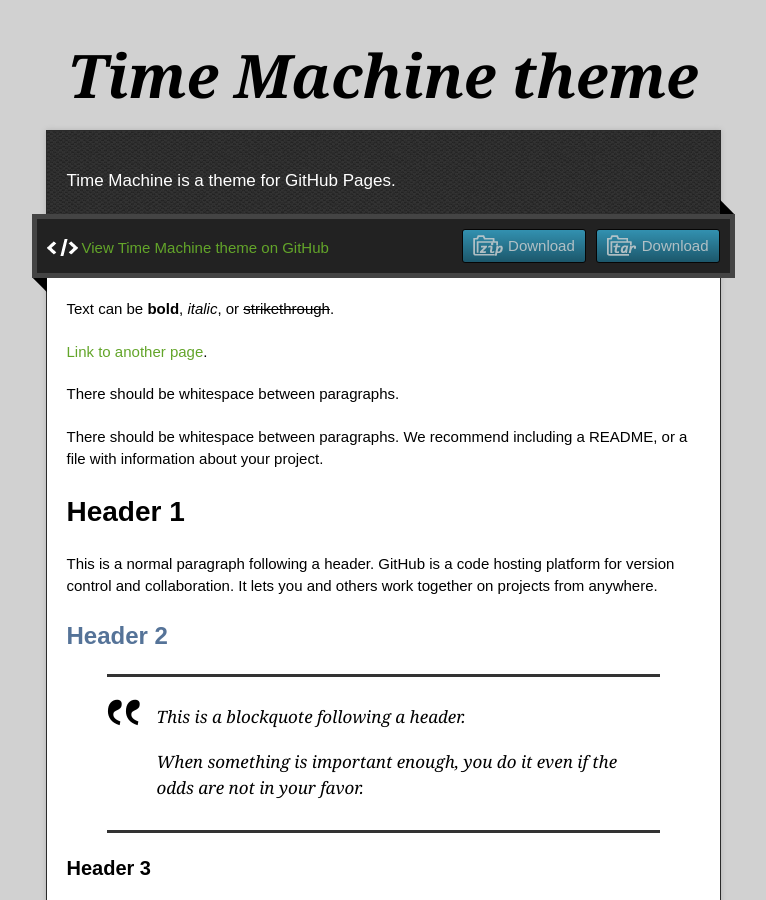
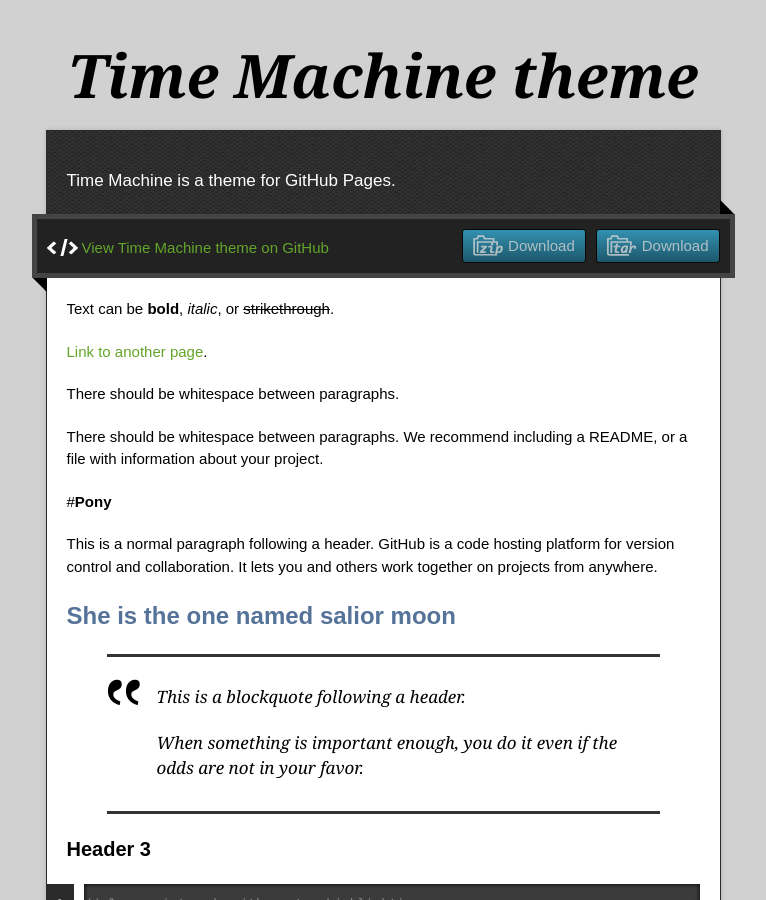
Before and after one commit to stankiewicz565/piggles.github.io, a Jekyll site: the page built from index.md, in a window 1280 px wide and 900 px high. Shown: the whole window, without its empty margins (257-1023 px from the left). Built offline with Jekyll 4.4.1, drawn with Linux system fonts in a browser that asks for light colours.

Commit message:
updated the text

```diff
--- a/index.md
+++ b/index.md
@@ -10,11 +10,11 @@ There should be whitespace between paragraphs.
 
 There should be whitespace between paragraphs. We recommend including a README, or a file with information about your project.
 
-# Header 1
+#**Pony**
 
 This is a normal paragraph following a header. GitHub is a code hosting platform for version control and collaboration. It lets you and others work together on projects from anywhere.
 
-## Header 2
+## She is the one named salior moon
 
 > This is a blockquote following a header.
 >
```
